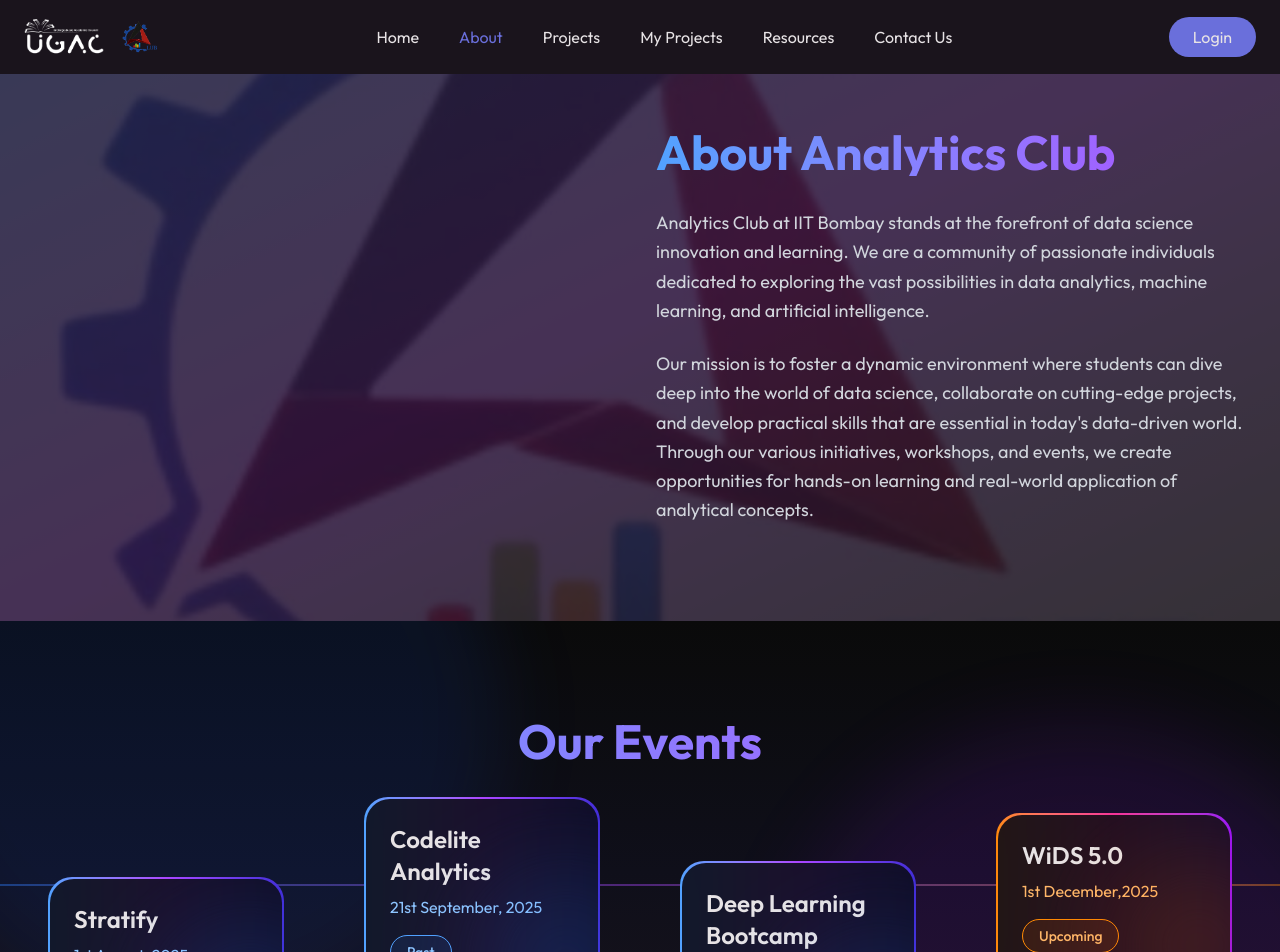
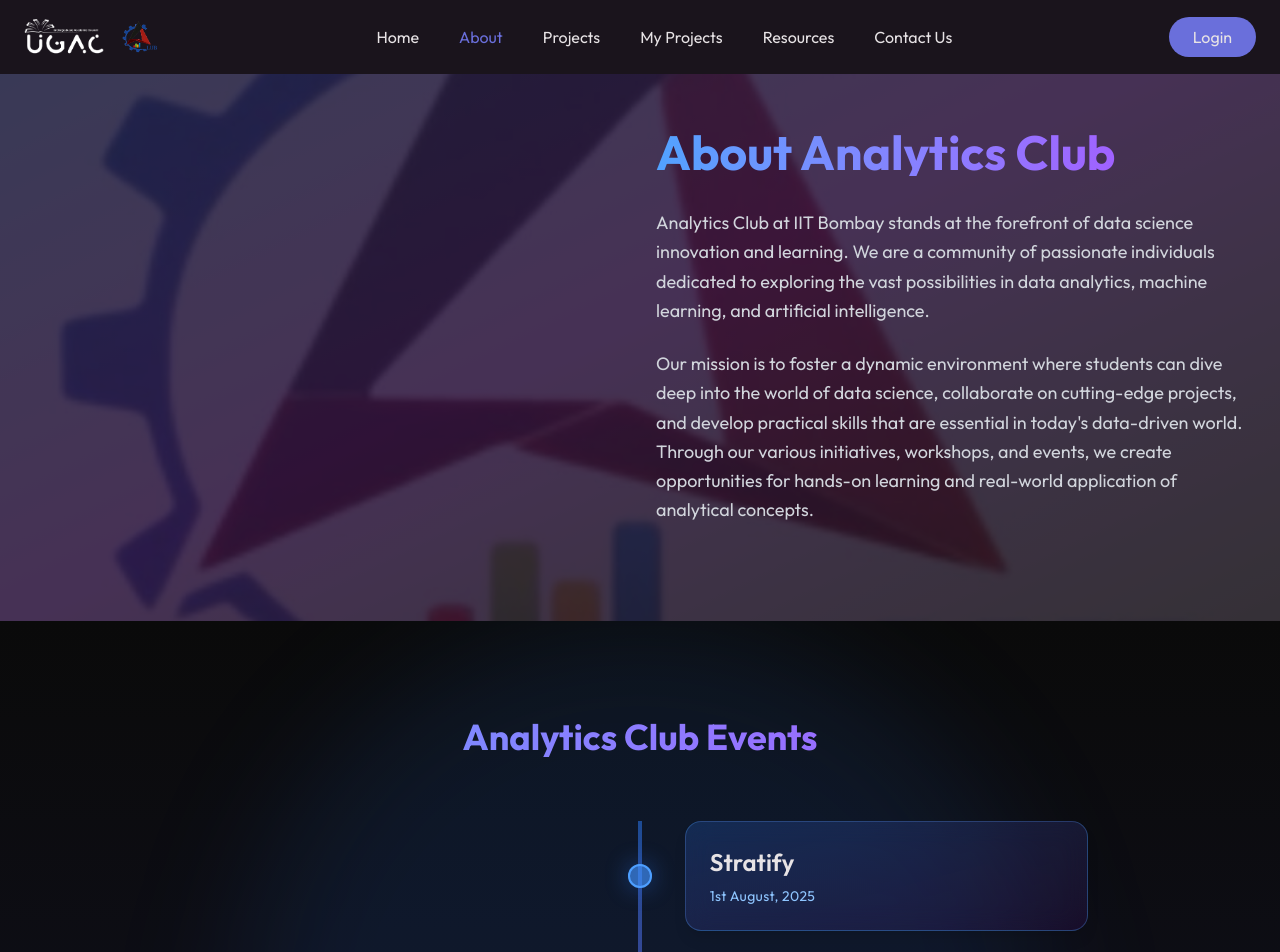
Before and after one commit to ugac-iitb/wids-2025-frontend, a Next.js app: page /about in a window 1280 px wide. Shown: the top 952 px of the page. Built offline with nearby package versions, Linux system fonts and the light colour scheme.

Commit message:
added pids

```diff
--- a/app/(site)/about/page.tsx
+++ b/app/(site)/about/page.tsx
@@ -61,76 +61,91 @@ const AboutPage = () => {
         </div>
       </section>
 
-      {/* === Event Timeline === */}
-      <section className="relative py-24 bg-gradient-to-b from-[#0a0a0a] via-[#0f0f1a] to-black overflow-hidden">
-        {/* Background Blurs */}
-        <div className="absolute inset-0 pointer-events-none">
-          <div className="absolute top-[-200px] left-[-100px] w-[600px] h-[600px] bg-blue-600/10 blur-2xl rounded-full"></div>
-          <div className="absolute bottom-[-200px] right-[-100px] w-[600px] h-[600px] bg-purple-600/10 blur-2xl rounded-full"></div>
-        </div>
+{/* Timeline Section - Glow / Futuristic Redesign */}
+<section className="py-24 bg-gradient-to-b from-[#0a0a0a] via-[#0f0f1a] to-black relative overflow-hidden">
+  {/* Background Gradient Blur Orbs */}
+  <div className="absolute top-0 left-1/2 -translate-x-1/2 w-[800px] h-[800px] bg-blue-500/10 blur-3xl rounded-full" />
+  <div className="absolute bottom-0 right-1/2 translate-x-1/2 w-[600px] h-[600px] bg-purple-500/10 blur-3xl rounded-full" />
 
-        <div className="relative container mx-auto px-6 md:px-12">
-          <h2 className="text-4xl md:text-5xl font-extrabold text-center mb-16 bg-gradient-to-r from-blue-400 to-purple-500 text-transparent bg-clip-text">
-            Our Events
+  <div className="relative container mx-auto px-4">
+    <h2 className="text-4xl font-extrabold text-center mb-16 bg-gradient-to-r from-blue-400 to-purple-500 text-transparent bg-clip-text">
+      Analytics Club Events
     </h2>
 
-          {/* Timeline Line (desktop only) */}
-          <div className="hidden md:block absolute left-0 right-0 top-[54%] h-[2px] bg-gradient-to-r from-blue-500 via-purple-500 to-orange-400 opacity-40"></div>
+    {/* Central Line (Hidden on small screens) */}
+    <div className="relative max-w-4xl mx-auto">
+      <div className="absolute left-1/2 transform -translate-x-1/2 w-1 h-full bg-gradient-to-b from-blue-500 to-purple-500 opacity-50 hidden md:block"></div>
 
-          {/* Cards */}
-          <div
-            className="relative flex flex-col md:flex-row md:justify-center md:items-center gap-12 md:gap-20 z-10"
-          >
+      {/* Event Cards */}
       {events.map((event, index) => (
         <div
           key={index}
-                className={`group relative rounded-3xl overflow-hidden p-[2px] w-full sm:w-72 md:w-64 transition-all duration-300
+          className={`relative flex items-center justify-between mb-20 ${
+            index % 2 === 0 ? 'md:flex-row-reverse' : ''
+          } flex-col md:flex-row`}
+        >
+          {/* Connector Dot (Hidden on small screens) */}
+          <div className="absolute left-1/2 transform -translate-x-1/2 flex-col items-center hidden md:flex">
+            <div
+              className={`relative w-6 h-6 rounded-full border-2
                 ${
-                    event.status === "upcoming"
-                      ? "bg-gradient-to-r from-orange-400 via-pink-500 to-purple-600 hover:shadow-[0_0_40px_rgba(255,161,75,0.15)]"
-                      : "bg-gradient-to-r from-blue-400 via-purple-500 to-indigo-700 hover:shadow-[0_0_40px_rgba(99,102,241,0.15)]"
+                  event.status === 'upcoming'
+                    ? 'border-orange-400 bg-orange-500/30'
+                    : 'border-blue-400 bg-blue-500/30'
+                }`}
+            >
+              <div
+                className={`absolute inset-0 rounded-full blur-md
+                  ${
+                    event.status === 'upcoming'
+                      ? 'bg-orange-500/60'
+                      : 'bg-blue-500/60'
+                  }`}
+              ></div>
+            </div>
+
+            {/* Glowing pulse */}
+            <div
+              className={`absolute w-6 h-6 rounded-full animate-ping
+                ${
+                  event.status === 'upcoming'
+                    ? 'bg-orange-400/40'
+                    : 'bg-blue-400/40'
+                }`}
+            ></div>
+          </div>
+
+          {/* Event Card */}
+          <div
+            className={`relative w-full md:w-[45%] p-6 rounded-2xl backdrop-blur-md shadow-lg
+              transition-all duration-300 hover:scale-105
+              ${
+                event.status === 'upcoming'
+                  ? 'bg-gradient-to-br from-orange-500/20 to-orange-700/10 border border-orange-400/30 hover:shadow-orange-500/30'
+                  : 'bg-gradient-to-br from-blue-500/20 to-purple-700/10 border border-blue-400/30 hover:shadow-blue-500/30'
               }
-                  ${index % 2 === 0 ? "md:translate-y-8" : "md:-translate-y-8"}
+              ${index % 2 === 0 ? 'md:text-left text-center' : 'md:text-right text-center'}
             `}
           >
-                {/* Inner card */}
-                <div className="relative bg-[#0b0b15]/90 backdrop-blur-lg rounded-3xl h-full flex flex-col justify-between p-6 transition-transform duration-500 group-hover:-translate-y-1">
-                  <div>
-                    <h3 className="text-xl md:text-2xl font-semibold text-white mb-2">
-                      {event.title}
-                    </h3>
+            <h3 className="text-white text-2xl font-semibold mb-2">{event.title}</h3>
             <p
-                      className={`text-sm md:text-base ${
-                        event.status === "upcoming" ? "text-orange-300" : "text-blue-300"
+              className={`text-sm tracking-wide ${
+                event.status === 'upcoming' ? 'text-orange-300' : 'text-blue-300'
               }`}
             >
               {event.date}
             </p>
-                  </div>
-
-                  {/* Status Badge */}
-                  <div
-                    className={`self-start mt-4 px-4 py-1.5 text-sm font-medium rounded-full border
-                      ${
-                        event.status === "upcoming"
-                          ? "border-orange-400 text-orange-300 bg-orange-500/10"
-                          : "border-blue-400 text-blue-300 bg-blue-500/10"
-                      }`}
-                  >
-                    {event.status === "upcoming" ? "Upcoming" : "Past"}
-                  </div>
-
-                  {/* Glow Orb */}
-                  <div
-                    className={`absolute -bottom-10 -right-10 w-36 h-36 rounded-full blur-3xl opacity-30
-                      ${event.status === "upcoming" ? "bg-orange-500" : "bg-blue-500"}`}
-                  ></div>
           </div>
         </div>
       ))}
     </div>
   </div>
 </section>
+
+
+
+
+
     </>
   );
 };
--- a/components/ProjectDetails/ProjectDetailsCard.tsx
+++ b/components/ProjectDetails/ProjectDetailsCard.tsx
@@ -31,6 +31,8 @@ const ProjectDetailsCard = ({ project, onWishlistToggle }: ProjectDetailsCardPro
       <h2 className="text-3xl md:text-4xl font-bold text-center bg-gradient-to-r from-blue-400 to-purple-500 text-transparent bg-clip-text">
         {project.project_title}
       </h2>
+        <p className="text-s text-white/50">ID: {project.id}</p>
+
 
       {/* Image + Info */}
       <div className="grid grid-cols-1 lg:grid-cols-2 gap-10 items-center">
--- a/components/Projects/projectcard.tsx
+++ b/components/Projects/projectcard.tsx
@@ -116,6 +116,7 @@ const ProjectCard = ({ project }: { project: ProjectItem }) => {
           <h3 className="line-clamp-2 text-lg font-semibold text-blue-300">
             {project_title}
           </h3>
+          <p className="text-s text-white/50">ID: {id}</p>
 
 
 
--- a/components/Submission/submissionCard.tsx
+++ b/components/Submission/submissionCard.tsx
@@ -56,6 +56,7 @@ const SubmissionCard = ({ project, onSopChange }: Props) => {
           <h3 className="text-2xl font-semibold text-blue-300 mb-2">
             {project_title}
           </h3>
+          <p className="text-s text-white/50">ID: {project.id}</p>
 
           {tags.length > 0 && (
             <div className="flex flex-wrap gap-2 mt-3">
--- a/components/TeamIntro/index.tsx
+++ b/components/TeamIntro/index.tsx
@@ -57,8 +57,9 @@ const TeamIntro = () => {
               {/* Contact Icons */}
               <div className="flex justify-center gap-4 mt-3">
                 {/* Email */}
+                {teamdata?.[0]?.mail && (
                   <a
-                  href={`mailto:${teamdata[0].mail}`}
+                  href={`mailto:${teamdata[0].mail}?subject=Hey%20this%20is%20about%20WiDS`}
                   className="w-10 h-10 flex items-center justify-center rounded-full
                               bg-purple-500/10 border border-purple-400/20
                               text-purple-300 hover:text-purple-400
@@ -67,6 +68,7 @@ const TeamIntro = () => {
                   >
                   <Mail className="w-5 h-5" />
                   </a>
+                )}
 
                 {/* LinkedinIcon */}
                 <a
@@ -118,8 +120,9 @@ const TeamIntro = () => {
                       {/* Contact Icons */}
                       <div className="flex justify-center gap-4 mt-3">
                         {/* Email */}
+                        {member?.mail && (
                           <a
-                          href={`mailto:${member.mail}`}
+                          href={`mailto:${member.mail}?subject=Hey%20this%20is%20about%20WiDS!!`}
                           className="w-10 h-10 flex items-center justify-center rounded-full
                                       bg-purple-500/10 border border-purple-400/20
                                       text-purple-300 hover:text-purple-400
@@ -128,6 +131,7 @@ const TeamIntro = () => {
                           >
                           <Mail className="w-5 h-5" />
                           </a>
+                        )}
 
                         {/* LinkedIn */}
                         {member.linkedin && (
--- a/components/Wishlist/wishListCard.tsx
+++ b/components/Wishlist/wishListCard.tsx
@@ -124,6 +124,8 @@ const ProjectCard = ({ project, onRemove }: ProjectCardProps) => {
           <h3 className="line-clamp-2 text-lg font-semibold text-blue-300">
             {project_title}
           </h3>
+          <p className="text-s text-white/50">ID: {id}</p>
+
 
           {tags.length > 0 && (
             <div className="flex flex-wrap justify-center gap-2 mt-2">
```
Lines whose indentation alone changed are shown as unchanged.
